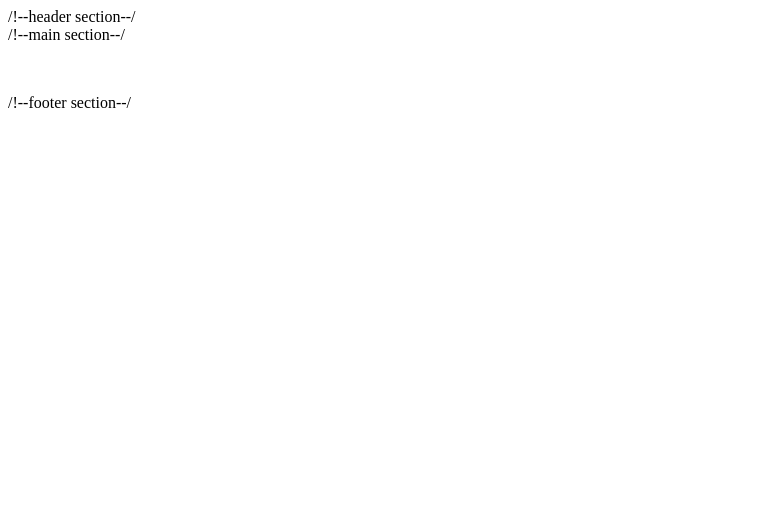
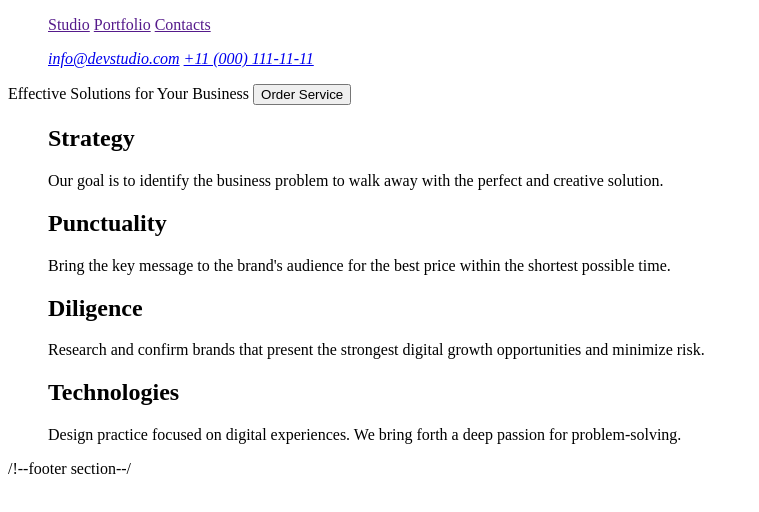
Before and after one commit to SvitRia/goit-markup-hw-01, a plain HTML site: page index.html in a window 1280 px wide. Shown: the whole page, without its empty margins (0-759 px from the left). Drawn offline with Linux system fonts and the light colour scheme.

Commit message:
header hero feature
+header
+hero section
+feature section

```diff
--- a/index.html
+++ b/index.html
@@ -4,33 +4,80 @@
     <meta charset="UTF-8">
     <meta http-equiv="X-UA-Compatible" content="IE=edge">
     <meta name="viewport" content="width=device-width, initial-scale=1.0">
-    <meta
-    name="description"
-    content="We are experts in trendy men’s haircuts. We work quickly, carefully and with style."
-    >
-    <title>Barber Shop</title>
+
+    <title>Effective Solutions
+        for Your Business</title>
 
 
 </head>
 <body>
-    /!--header section--/
-    <header></header>
+    <!--header section-->
+    <header>
 
-    /!--main section--/
+      <nav>
+        <ul>
+          <il>
+            <a href="">Studio</a>
+          </il>
+          <il>
+            <a href="">Portfolio</a>
+          </il>
+          <il>
+            <a href="">Contacts</a>
+          </il>
+      </ul>
+      </nav>
+
+      <address>
+        <ul>
+            <il>
+                <a href="mailto:info@devstudio.com">info@devstudio.com</a>
+            </il>
+            <il>
+                <a href="tel:+11(000)1111111">+11 (000) 111-11-11</a>
+            </il>
+        </ul>
+      </address>
+
+    </header>
+
     <main>
+        <!--hero section-->
+        <section
+           <h1>Effective Solutions
+               for Your Business <title>Web Studio</title>
+           </h1>
+
+            <button type="button">Order Service</button>
+        </section>
+        <!--Feature section-->
         <section>
             <ul>
-                <il><img src="" alt="" srcset=""></il>
-                <il><img src="" alt="" srcset=""></il>
+                <il>
+                    <h2>Strategy</h2>
+                    <a>Our goal is to identify the business
+                        problem to walk away with the perfect and creative solution. </a>
+                </il>
+                <il>
+                    <h2>Punctuality</h2>
+                    <a>Bring the key message to the brand's audience for the best price within the shortest possible time.</a>
+                </il>
+                <il>
+                    <h2>Diligence</h2>
+                    <a>Research and confirm brands that present the strongest digital growth opportunities and minimize risk.</a>
+                </il>
+                <il>
+                    <h2>Technologies</h2>
+                    <a>Design practice focused on digital experiences. We bring forth a deep passion for problem-solving.</a>
+                </il>
             </ul>
         </section>
-        <section></section>
-        <section></section>
-        <section></section>
-        <section></section>
-        <section></section>
-        <section></section>
-        <section></section>
+
+
+    </main>
+    <section>
+
+        </section>
     </main>
 
     /!--footer section--/
```
Also changed, not shown: 1 other file.
